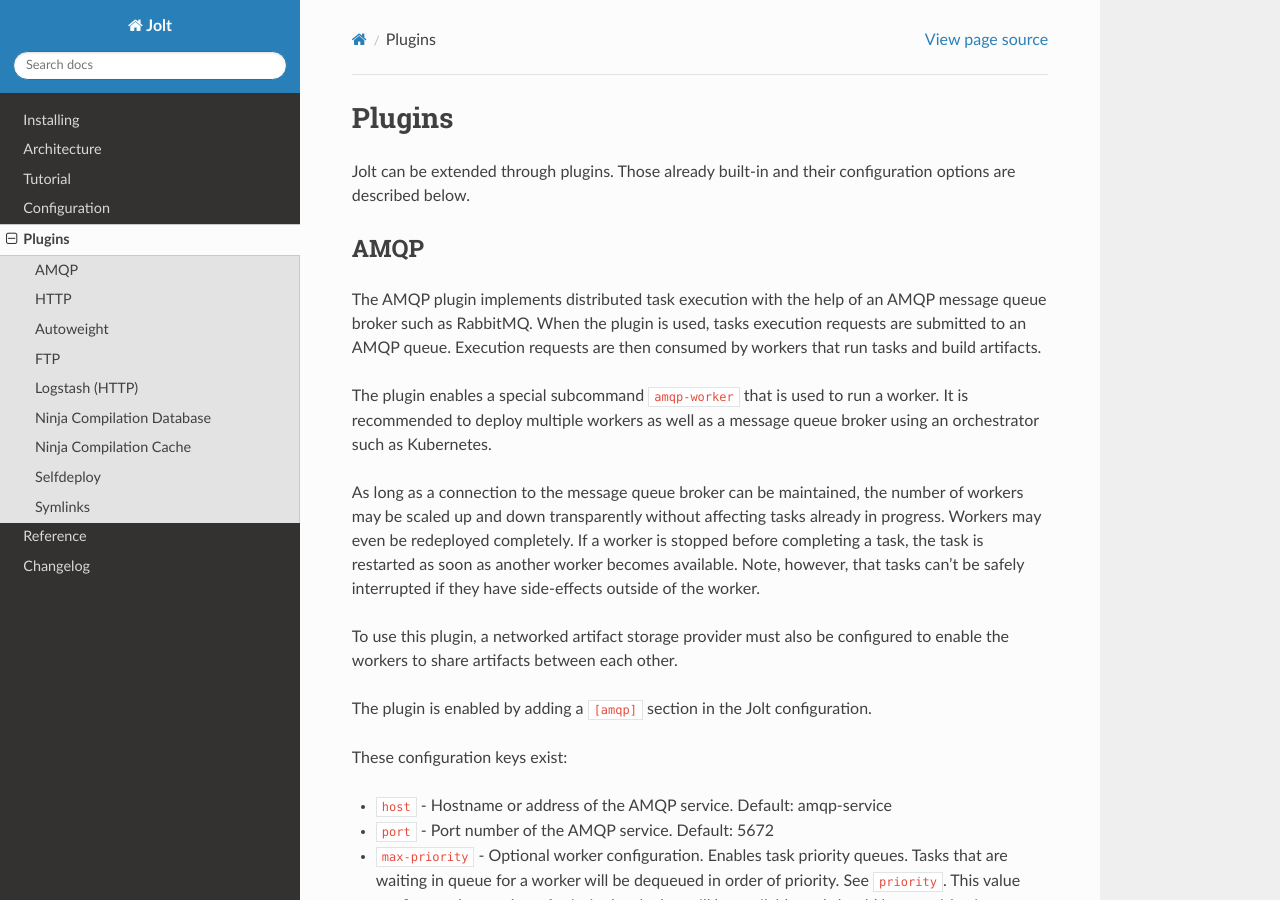
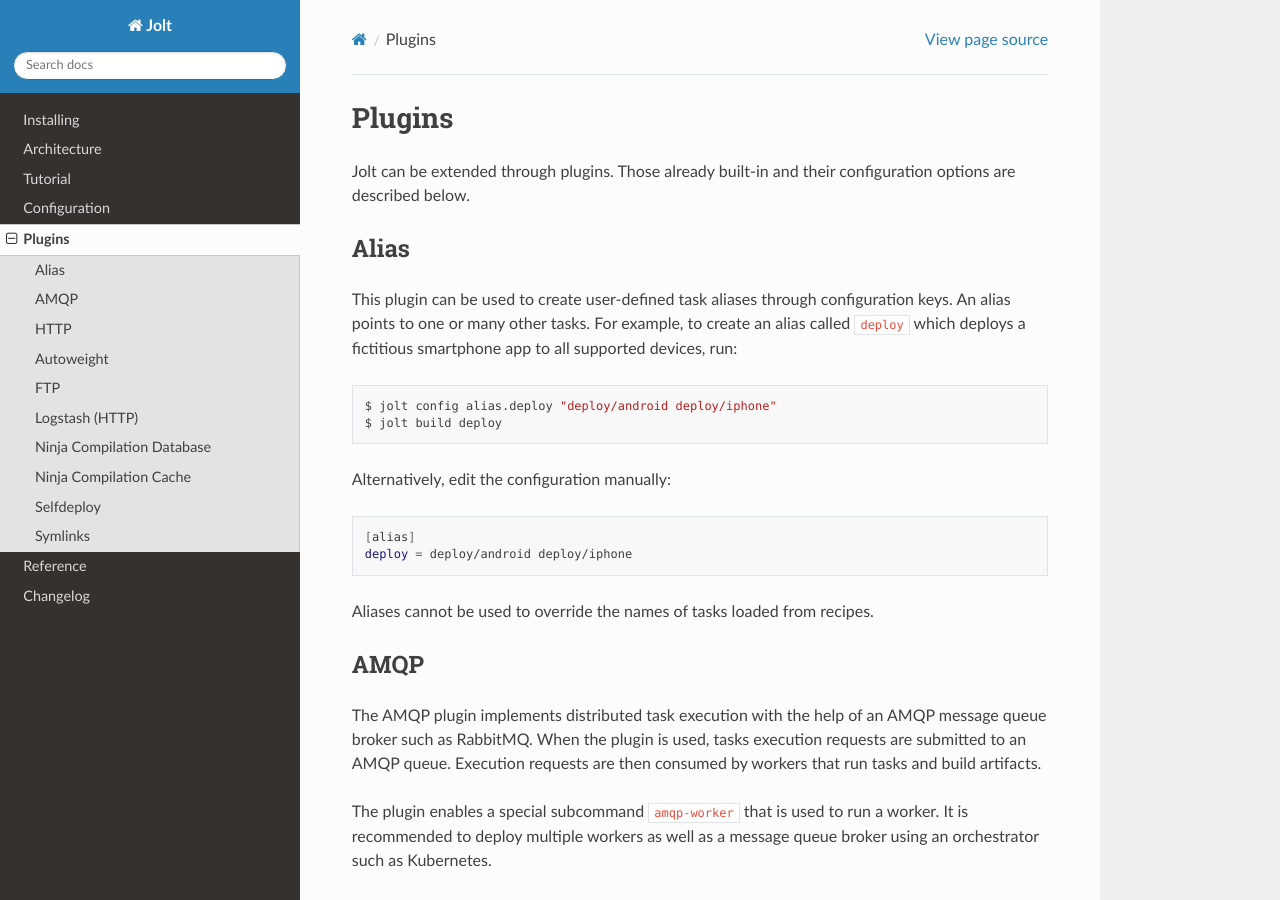
Before and after one commit to srand/jolt, a Sphinx documentation site: the page built from docs/plugins.rst, in a window 1280 px wide and 900 px high. Built offline with Sphinx 7.4.7 and the Read the Docs theme 2.0.0, drawn with Linux system fonts in a browser that asks for light colours.

Commit message:
alias: new plugin allowing alias creation from config
Signed-off-by: Robert Andersson <robert.m.andersson@atlascopco.com>
Change-Id: Ica44ad57ee6c69cbc4105ec554f3e164ab62030c

```diff
--- a/docs/plugins.rst
+++ b/docs/plugins.rst
@@ -3,6 +3,29 @@ Plugins
 
 Jolt can be extended through plugins. Those already built-in and their
 configuration options are described below.
+
+
+Alias
+-----
+This plugin can be used to create user-defined task aliases
+through configuration keys. An alias points to one or many
+other tasks. For example, to create an alias called ``deploy``
+which deploys a fictitious smartphone app to all supported devices,
+run:
+
+.. code-block:: bash
+
+    $ jolt config alias.deploy "deploy/android deploy/iphone"
+    $ jolt build deploy
+
+Alternatively, edit the configuration manually:
+
+.. code-block:: bash
+
+    [alias]
+    deploy = deploy/android deploy/iphone
+
+Aliases cannot be used to override the names of tasks loaded from recipes.
 
 AMQP
 ----
```
Also changed, not shown: 2 other files.
